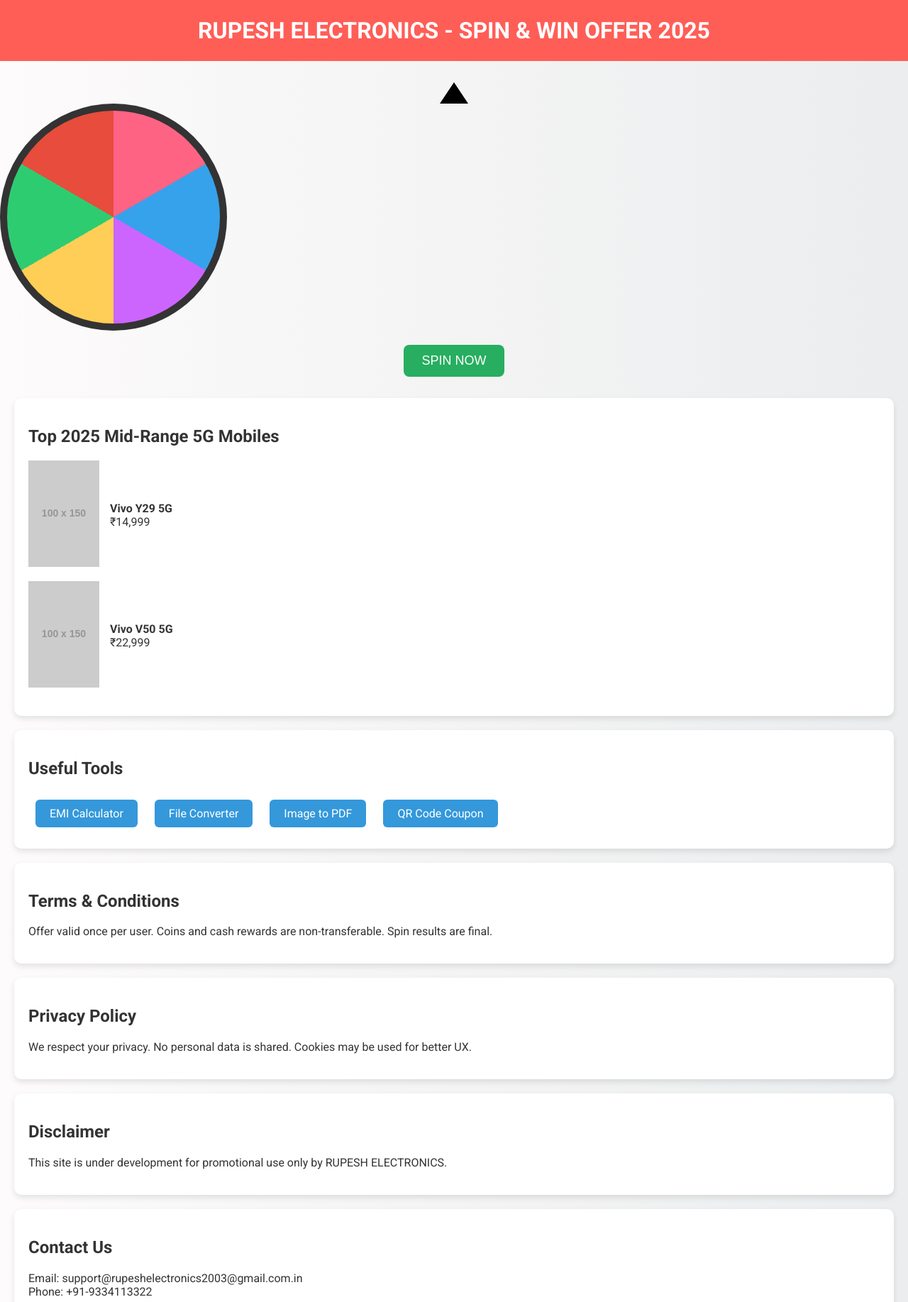
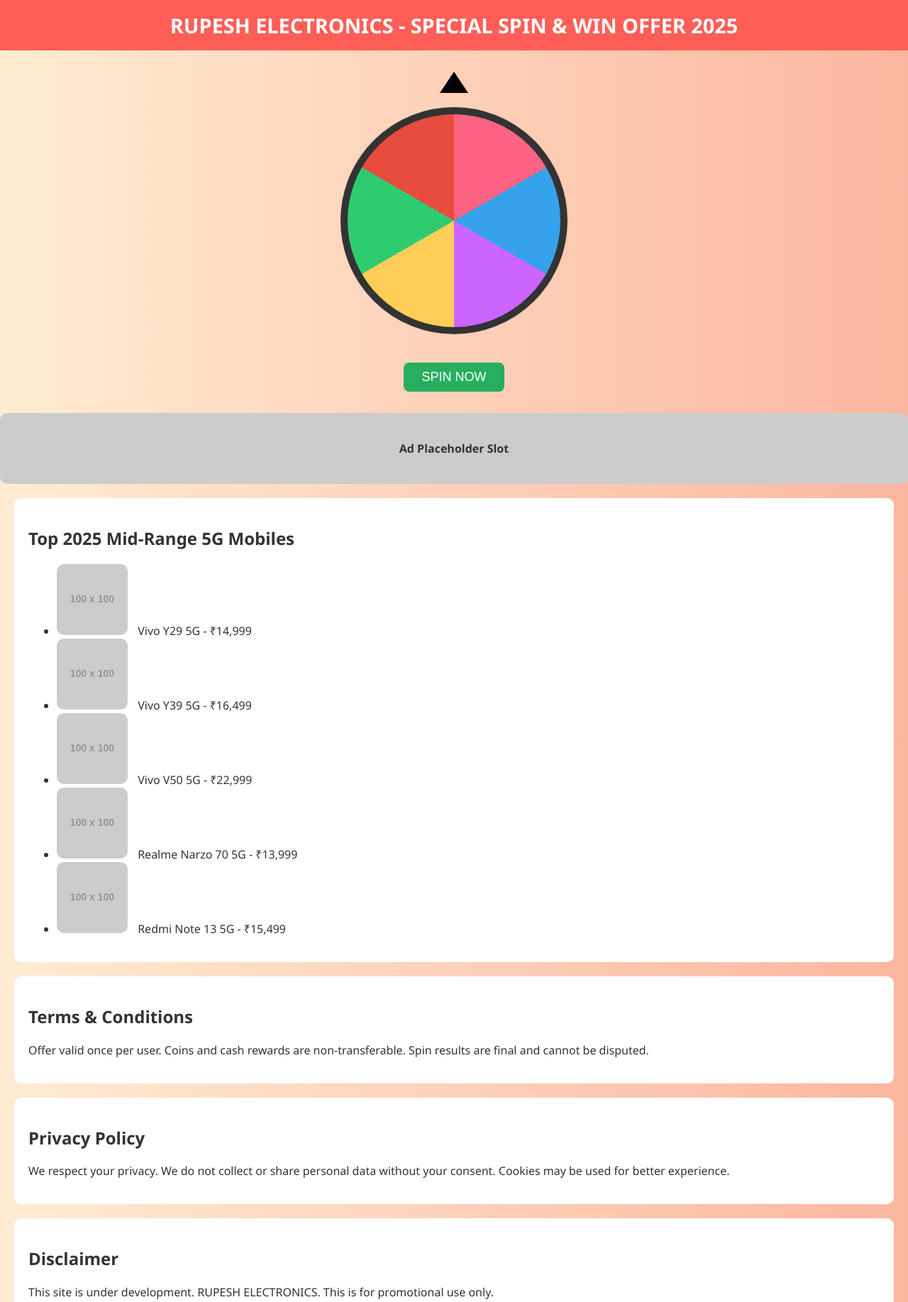
Before and after one commit to RUPESHRUP25/rup-token-website, a plain HTML site: page index.html in a window 1280 px wide. Shown: the top 1835 px of the page at 71% size. Drawn offline with Linux system fonts and the light colour scheme; placeholder pictures from the web are drawn by us.

Commit message:
Update index.html

```diff
--- a/index.html
+++ b/index.html
@@ -1,37 +1,27 @@
 <!DOCTYPE html><html lang="en">
 <head>
   <meta charset="UTF-8">
-  <meta name="viewport" content="width=device-width, initial-scale=1.0">
-  <title>RUPESH ELECTRONICS - Spin & Win 2025</title>
+  <meta name="viewport" content="width=device-width, initial-scale=1">
+  <title>RUPESH ELECTRONICS SPIN & WIN</title>
   <script async src="https://pagead2.googlesyndication.com/pagead/js/adsbygoogle.js?client=ca-pub-8956191401262476" crossorigin="anonymous"></script>
-  <link href="https://fonts.googleapis.com/css2?family=Roboto:wght@400;700&display=swap" rel="stylesheet">
-  <link rel="stylesheet" href="https://cdnjs.cloudflare.com/ajax/libs/font-awesome/6.0.0/css/all.min.css">
   <style>
     body {
       margin: 0;
-      font-family: 'Roboto', sans-serif;
-      background: linear-gradient(to right, #fdfbfb, #ebedee);
+      font-family: 'Segoe UI', Tahoma, Geneva, Verdana, sans-serif;
+      background: linear-gradient(to right, #ffecd2, #fcb69f);
       color: #333;
     }
     header {
       background: #ff5e57;
       color: white;
       text-align: center;
-      padding: 1.5rem;
-      font-size: 2rem;
+      padding: 1rem;
+      font-size: 1.8rem;
       font-weight: bold;
     }
     .wheel-container {
       text-align: center;
       margin: 30px auto;
-    }
-    #wheel {
-      width: 300px;
-      height: 300px;
-      border-radius: 50%;
-      border: 10px solid #333;
-      background: conic-gradient(#ff6384 0deg 60deg,#36a2eb 60deg 120deg,#cc65fe 120deg 180deg,#ffce56 180deg 240deg,#2ecc71 240deg 300deg,#e74c3c 300deg 360deg);
-      transition: transform 4s ease-out;
     }
     #pointer {
       width: 0;
@@ -41,22 +31,38 @@
       border-bottom: 30px solid black;
       margin: auto;
     }
-    .spin-btn {
+    #wheel {
+      width: 300px;
+      height: 300px;
+      border-radius: 50%;
+      border: 10px solid #333;
+      background: conic-gradient(
+        #ff6384 0deg 60deg,
+        #36a2eb 60deg 120deg,
+        #cc65fe 120deg 180deg,
+        #ffce56 180deg 240deg,
+        #2ecc71 240deg 300deg,
+        #e74c3c 300deg 360deg
+      );
+      position: relative;
+      margin: 20px auto;
+      transition: transform 3s ease-out;
+    }
+    #spinBtn {
       background: #27ae60;
       color: white;
-      padding: 12px 25px;
+      padding: 10px 25px;
       font-size: 18px;
       margin-top: 20px;
       border: none;
       cursor: pointer;
       border-radius: 8px;
     }
-    .sections, .tools {
+    .sections {
       background: white;
       padding: 20px;
       margin: 20px;
       border-radius: 10px;
-      box-shadow: 0 4px 8px rgba(0,0,0,0.1);
     }
     .footer {
       background: #2c3e50;
@@ -67,104 +73,81 @@
     .socials a {
       margin: 0 10px;
       color: white;
-      text-decoration: none;
       font-size: 24px;
     }
-    .mobile-list img {
+    .mobiles img {
       width: 100px;
       height: auto;
-      display: block;
-      margin-bottom: 5px;
+      border-radius: 10px;
+      margin-right: 10px;
     }
-    .mobile-item {
+    .ad-placeholder {
+      width: 100%;
+      height: 100px;
+      background: #ccc;
       display: flex;
       align-items: center;
-      margin-bottom: 15px;
-    }
-    .mobile-info {
-      margin-left: 15px;
-    }
-    .tools a {
-      display: inline-block;
-      margin: 10px;
-      padding: 10px 20px;
-      background: #3498db;
-      color: white;
-      border-radius: 6px;
-      text-decoration: none;
-    }
-    .adsense-box {
+      justify-content: center;
       margin: 20px auto;
-      text-align: center;
+      border-radius: 10px;
+      font-weight: bold;
     }
   </style>
+  <link rel="stylesheet" href="https://cdnjs.cloudflare.com/ajax/libs/font-awesome/6.0.0-beta3/css/all.min.css">
 </head>
-<body><header>RUPESH ELECTRONICS - SPIN & WIN OFFER 2025</header><div class="wheel-container">
+<body><header>RUPESH ELECTRONICS - SPECIAL SPIN & WIN OFFER 2025</header><div class="wheel-container">
   <div id="pointer"></div>
   <div id="wheel"></div>
-  <button class="spin-btn" onclick="spinWheel()">SPIN NOW</button>
+  <button id="spinBtn" onclick="spin()">SPIN NOW</button>
   <p id="result"></p>
-</div><div class="adsense-box">
-  <!-- AdSense Slot -->
-  <ins class="adsbygoogle"
-       style="display:block"
-       data-ad-client="ca-pub-8956191401262476"
-       data-ad-slot="1234567890"
-       data-ad-format="auto"
-       data-full-width-responsive="true"></ins>
-  <script>(adsbygoogle = window.adsbygoogle || []).push({});</script>
-</div><div class="sections">
+</div><div class="ad-placeholder">Ad Placeholder Slot</div><div class="sections mobiles">
   <h2>Top 2025 Mid-Range 5G Mobiles</h2>
-  <div class="mobile-list">
-    <div class="mobile-item">
-      <img src="https://via.placeholder.com/100x150" alt="Vivo Y29">
-      <div class="mobile-info"><strong>Vivo Y29 5G</strong><br>₹14,999</div>
-    </div>
-    <div class="mobile-item">
-      <img src="https://via.placeholder.com/100x150" alt="Vivo V50">
-      <div class="mobile-info"><strong>Vivo V50 5G</strong><br>₹22,999</div>
-    </div>
-    <!-- Add 48 more as needed -->
-  </div>
-</div><div class="tools">
-  <h2>Useful Tools</h2>
-  <a href="#">EMI Calculator</a>
-  <a href="#">File Converter</a>
-  <a href="#">Image to PDF</a>
-  <a href="#">QR Code Coupon</a>
+  <ul>
+    <li><img src="https://via.placeholder.com/100" alt="Vivo Y29"> Vivo Y29 5G - ₹14,999</li>
+    <li><img src="https://via.placeholder.com/100" alt="Vivo Y39"> Vivo Y39 5G - ₹16,499</li>
+    <li><img src="https://via.placeholder.com/100" alt="Vivo V50"> Vivo V50 5G - ₹22,999</li>
+    <li><img src="https://via.placeholder.com/100" alt="Narzo 70"> Realme Narzo 70 5G - ₹13,999</li>
+    <li><img src="https://via.placeholder.com/100" alt="Redmi Note 13"> Redmi Note 13 5G - ₹15,499</li>
+  </ul>
 </div><div class="sections">
   <h2>Terms & Conditions</h2>
-  <p>Offer valid once per user. Coins and cash rewards are non-transferable. Spin results are final.</p>
+  <p>Offer valid once per user. Coins and cash rewards are non-transferable. Spin results are final and cannot be disputed.</p>
 </div><div class="sections">
   <h2>Privacy Policy</h2>
-  <p>We respect your privacy. No personal data is shared. Cookies may be used for better UX.</p>
+  <p>We respect your privacy. We do not collect or share personal data without your consent. Cookies may be used for better experience.</p>
 </div><div class="sections">
   <h2>Disclaimer</h2>
-  <p>This site is under development for promotional use only by RUPESH ELECTRONICS.</p>
+  <p>This site is under development. RUPESH ELECTRONICS. This is for promotional use only.</p>
 </div><div class="sections">
   <h2>Contact Us</h2>
   <p>Email: support@rupeshelectronics2003@gmail.com.in<br>Phone: +91-9334113322</p>
 </div><div class="footer">
   <p>Follow us on</p>
   <div class="socials">
-    <a href="https://facebook.com/share/1QN2tDUeQD/" target="_blank"><i class="fab fa-facebook"></i></a>
-    <a href="https://instagram.com/rupeshelectronics" target="_blank"><i class="fab fa-instagram"></i></a>
-    <a href="https://x.com/RupeshK30183542" target="_blank"><i class="fab fa-twitter"></i></a>
-    <a href="https://youtube.com/@mrrupeshkumar000" target="_blank"><i class="fab fa-youtube"></i></a>
+    <a href="https://www.facebook.com/share/1QN2tDUeQD/" target="_blank"><i class="fab fa-facebook"></i></a>
+    <a href="https://www.instagram.com/rupeshelectronics?igsh=cjRteGsyemtzNDI4" target="_blank"><i class="fab fa-instagram"></i></a>
+    <a href="https://x.com/RupeshK30183542?t=1AcOoz4qD5H0DXjcbIXGZg&s=09" target="_blank"><i class="fab fa-twitter"></i></a>
+    <a href="https://youtube.com/@mrrupeshkumar000?si=6paV-4VGxlMiqkrn" target="_blank"><i class="fab fa-youtube"></i></a>
   </div>
   <p>&copy; 2025 RUPESH ELECTRONICS. All Rights Reserved.</p>
 </div><script>
-  function spinWheel() {
-    const wheel = document.getElementById('wheel');
-    const result = document.getElementById('result');
+  let spinning = false;
+  function spin() {
+    if (spinning) return;
+    spinning = true;
+    const wheel = document.getElementById("wheel");
+    const result = document.getElementById("result");
     const outcomes = ["₹10", "₹20", "₹50", "₹100", "₹200", "Try Again"];
-    const randomIndex = Math.floor(Math.random() * outcomes.length);
-    const angle = 3600 + (randomIndex * 60);
+    const degrees = Math.floor(3600 + Math.random() * 360);
+    const index = Math.floor((degrees % 360) / 60);
 
-    wheel.style.transform = rotate(${angle}deg);
+    wheel.style.transition = "transform 3s ease-out";
+    wheel.style.transform = "rotate(" + degrees + "deg)";
+
     setTimeout(() => {
-      result.innerHTML = You won: <strong>${outcomes[randomIndex]}</strong>;
-    }, 4000);
+      result.innerHTML = "You won: " + outcomes[index];
+      spinning = false;
+    }, 3100);
   }
 </script></body>
 </html>
```
